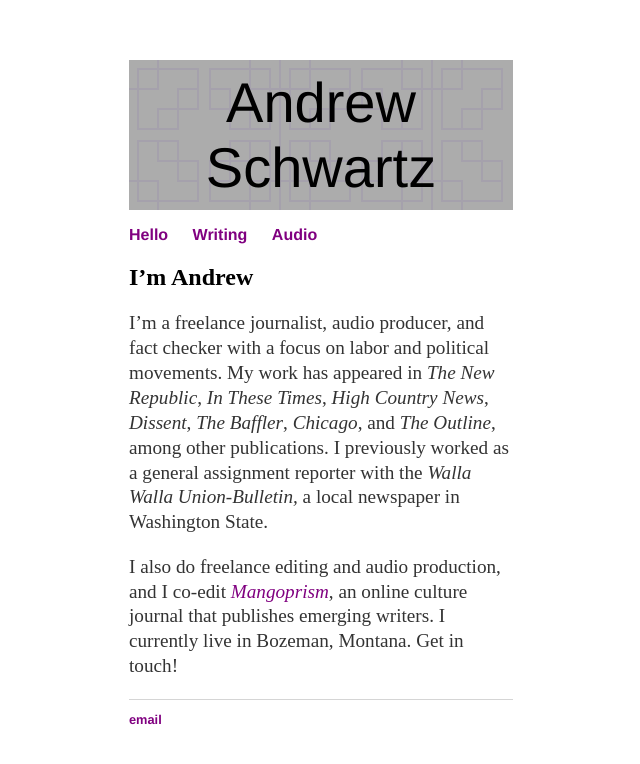
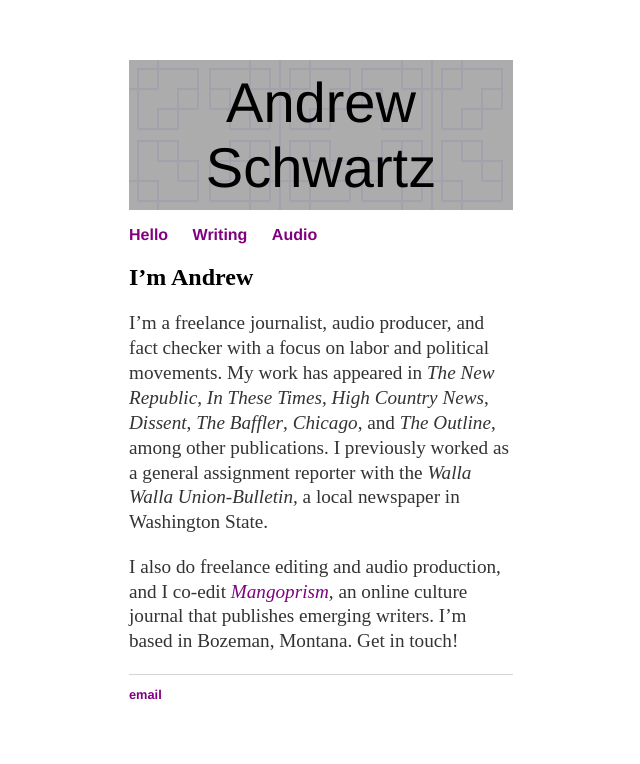
Before and after one commit to aonschwartz/aonschwartz.github.io, a Jekyll site: the page built from index.md, in a window 1280 px wide. Shown: the top 764 px of the page, without its empty margins (319-959 px from the left). Built offline with Jekyll 4.4.1, drawn with Linux system fonts in a browser that asks for light colours.

Commit message:
Update index.md

```diff
--- a/index.md
+++ b/index.md
@@ -8,4 +8,4 @@
 
 I'm a freelance journalist, audio producer, and fact checker with a focus on labor and political movements. My work has appeared in *The New Republic*, *In These Times*, *High Country News*, *Dissent*, *The Baffler*, *Chicago*, and *The Outline*, among other publications. I previously worked as a general assignment reporter with the *Walla Walla Union-Bulletin,* a local newspaper in Washington State.
 
-I also do freelance editing and audio production, and I co-edit *[Mangoprism](https://mangoprism.com/)*, an online culture journal that publishes emerging writers. I currently live in Bozeman, Montana. Get in touch!
+I also do freelance editing and audio production, and I co-edit *[Mangoprism](https://mangoprism.com/)*, an online culture journal that publishes emerging writers. I'm based in Bozeman, Montana. Get in touch!
```
